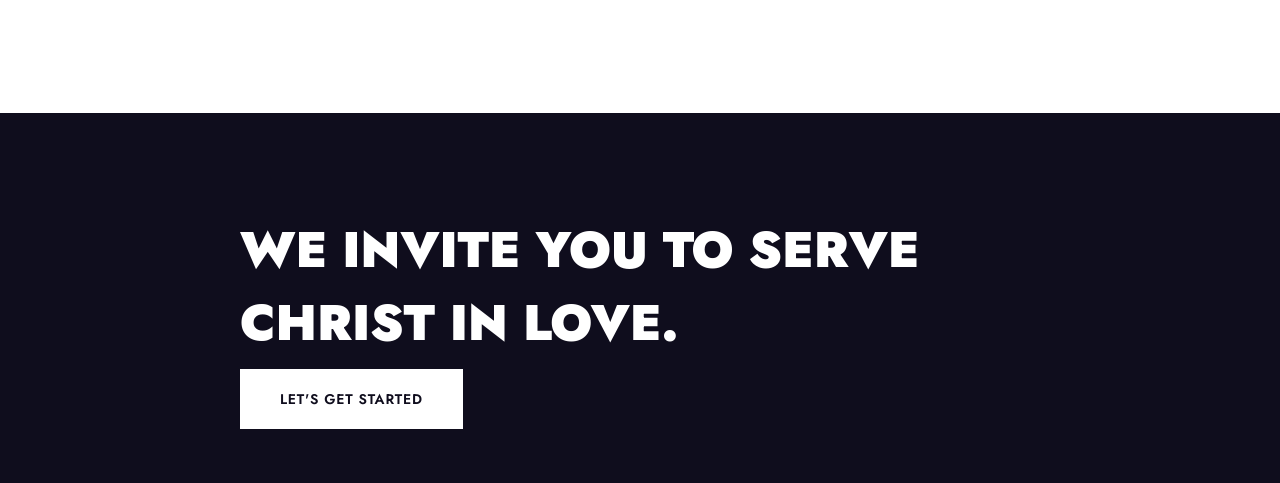
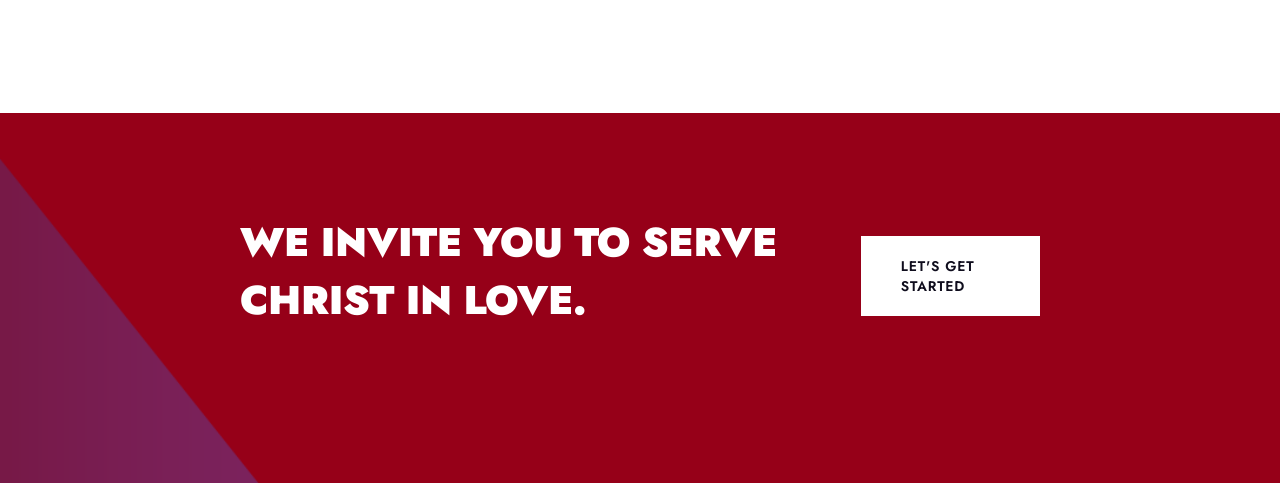
Before and after one commit to MrWobbles/MrWobbles.github.io, a website: page index.html in a window 1280 px wide. Shown: the part 3770-4253 px from the top of the page. Drawn offline with nearby package versions, Linux system fonts and the light colour scheme.

Commit message:
Callout section styling

```diff
--- a/assets/src/scss/main.scss
+++ b/assets/src/scss/main.scss
@@ -36,6 +36,7 @@ Content Styles
 @import "components/section";
 @import "components/sermons";
 @import "components/happening";
+@import "components/callout-banner";
 
 /*
 
```
Also changed, not shown: assets/dist/css/main.css, 1 other file.
